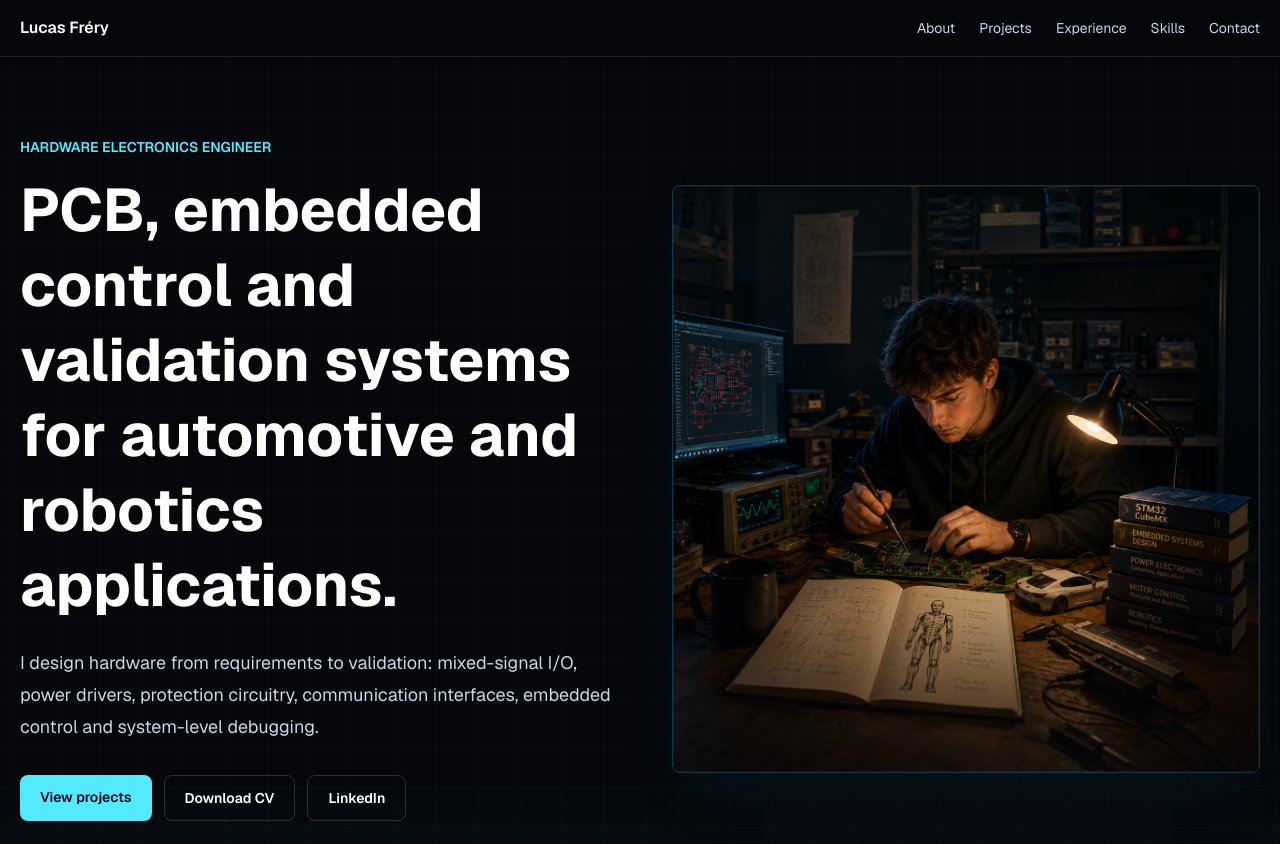
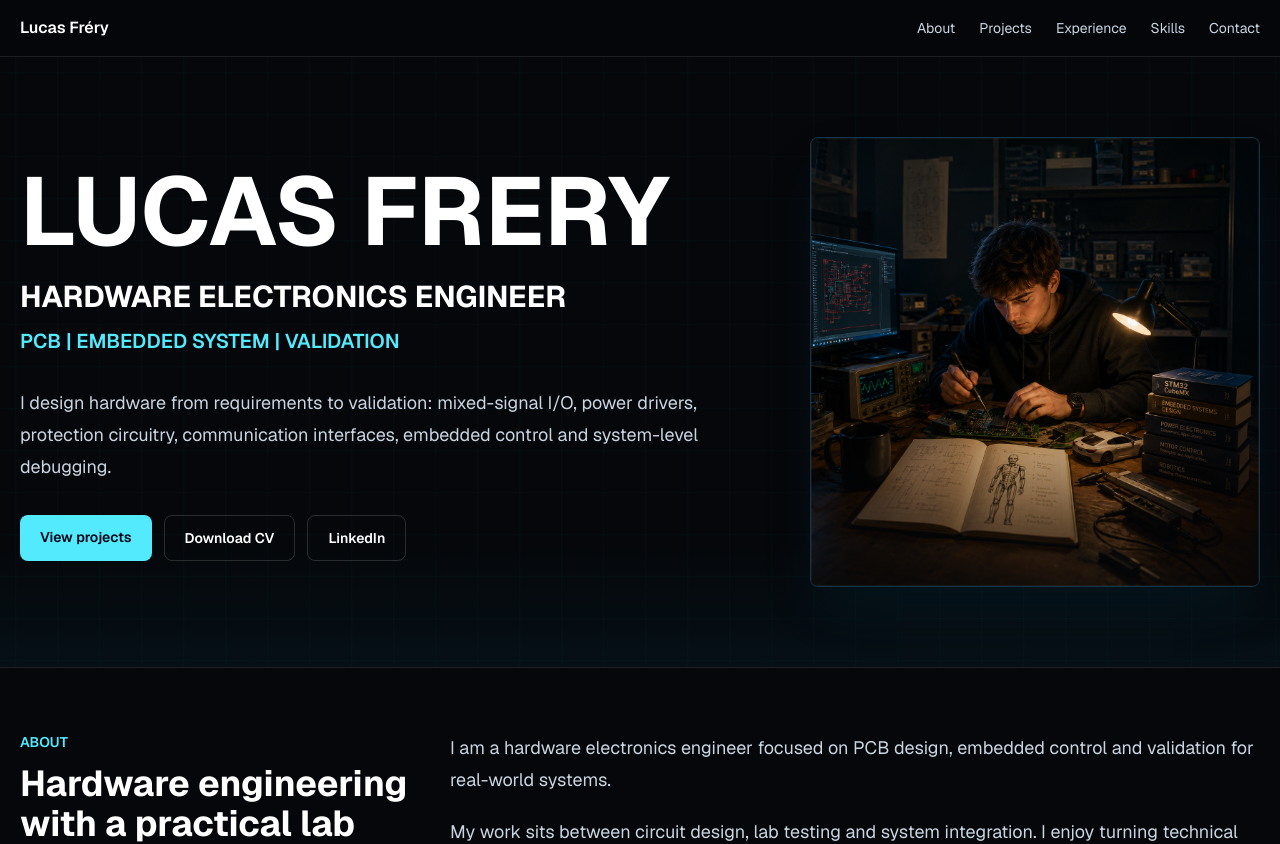
Before and after one commit to lxfry/e-portfolio, a Next.js app: page / in a window 1280 px wide. Shown: the top 844 px of the page. Built offline with nearby package versions, Linux system fonts and the light colour scheme.

Commit message:
First page update

```diff
--- a/src/app/page.tsx
+++ b/src/app/page.tsx
@@ -90,16 +90,18 @@ export default function Home() {
       >
         <div className="absolute inset-0 opacity-25 circuit-grid" />
         <div className="absolute inset-x-0 bottom-0 h-32 bg-gradient-to-t from-cyan-950/20 to-transparent" />
-        <div className="relative mx-auto grid max-w-7xl gap-10 lg:grid-cols-[1.02fr_0.98fr] lg:items-center">
+        <div className="relative mx-auto grid max-w-7xl gap-10 lg:grid-cols-[1.25fr_0.75fr] lg:items-center">
           <div>
-            <p className="text-sm font-semibold uppercase text-cyan-300">
-              Hardware Electronics Engineer
+            <h1 className="text-5xl font-bold leading-none text-white sm:text-7xl lg:text-8xl">
+              LUCAS FRERY
+            </h1>
+            <p className="mt-5 text-2xl font-bold uppercase text-white sm:text-3xl">
+              HARDWARE ELECTRONICS ENGINEER
             </p>
-            <h1 className="mt-4 max-w-4xl text-4xl font-bold leading-tight text-white sm:text-5xl lg:text-6xl">
-              PCB, embedded control and validation systems for automotive and
-              robotics applications.
-            </h1>
-            <p className="mt-6 max-w-2xl text-lg leading-8 text-slate-300">
+            <p className="mt-3 text-lg font-semibold uppercase text-cyan-300 sm:text-xl">
+              PCB | EMBEDDED SYSTEM | VALIDATION
+            </p>
+            <p className="mt-8 max-w-3xl text-lg leading-8 text-slate-300">
               I design hardware from requirements to validation: mixed-signal
               I/O, power drivers, protection circuitry, communication
               interfaces, embedded control and system-level debugging.
@@ -134,7 +136,7 @@ export default function Home() {
               height={1222}
               preload
               className="aspect-square w-full object-cover"
-              sizes="(max-width: 1024px) 100vw, 48vw"
+              sizes="(max-width: 1024px) 100vw, 36vw"
             />
             <div className="pointer-events-none absolute inset-0 bg-gradient-to-t from-[#05070a]/70 via-transparent to-cyan-950/10" />
             <div className="pointer-events-none absolute inset-0 border border-white/5" />
```
